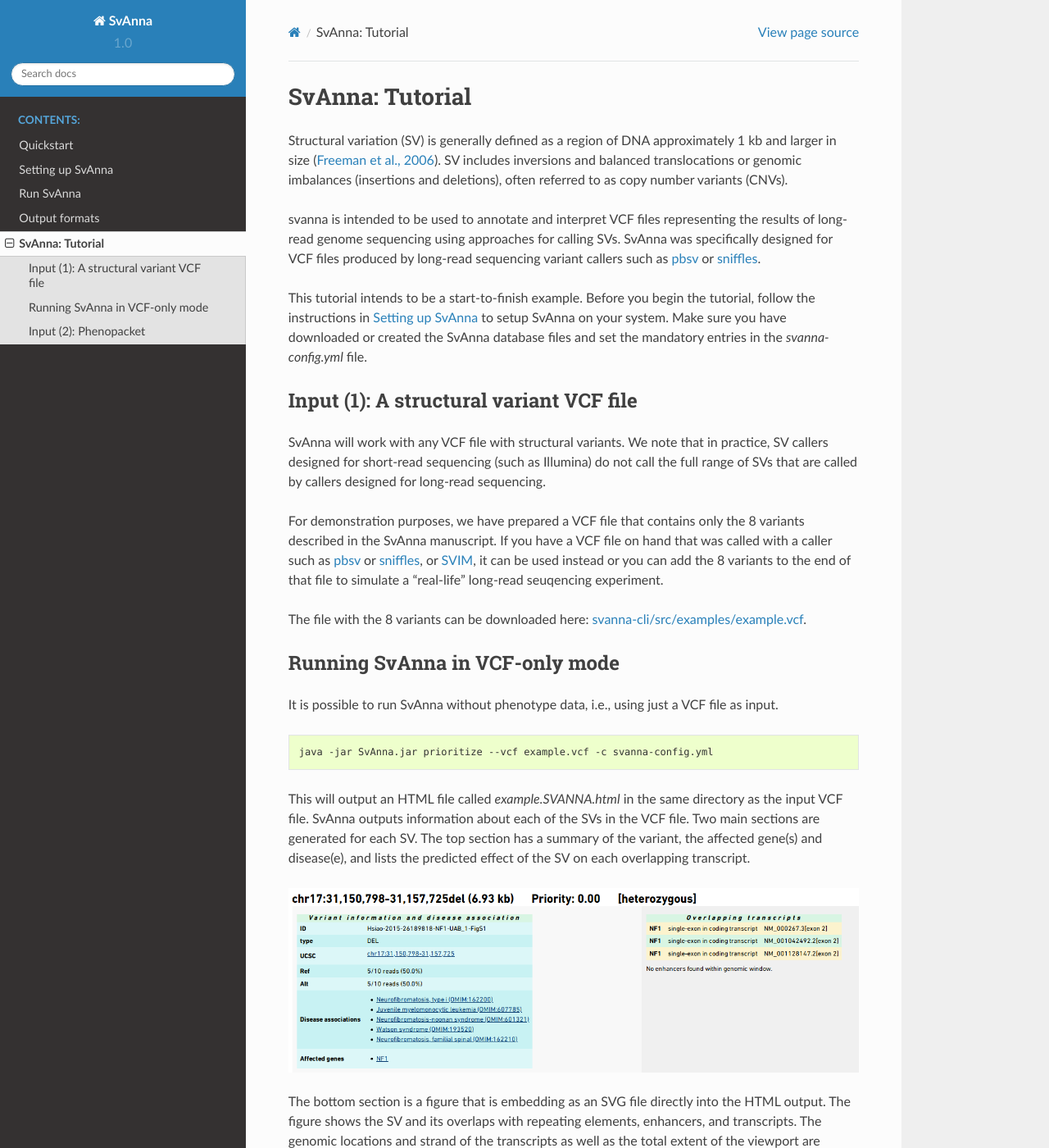
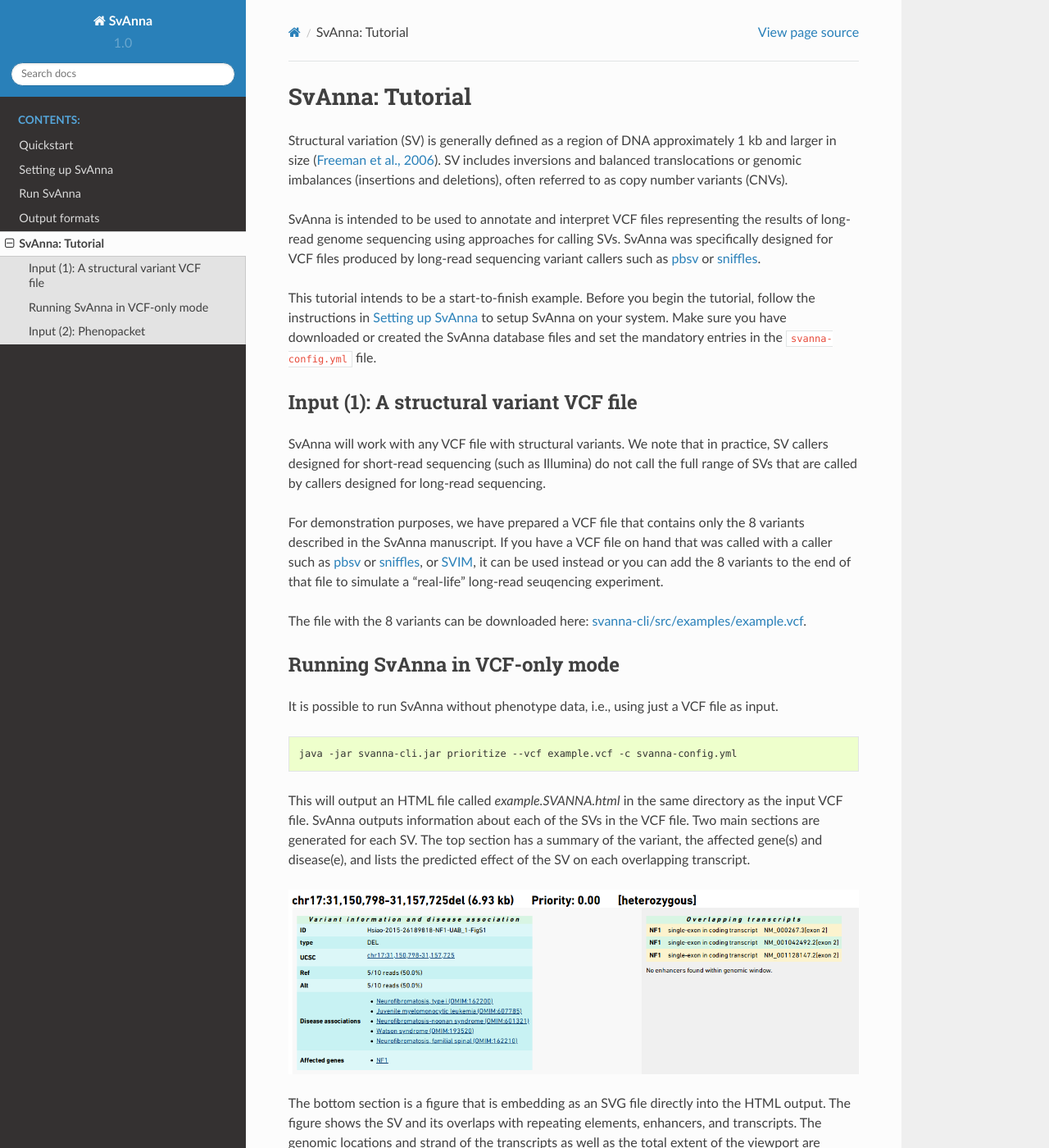
Before and after one commit to monarch-initiative/SvAnna, a Sphinx documentation site: the page built from docs/tutorial.rst, in a window 1280 px wide and 1400 px high. Shown: the whole window at 82% size. Built offline with Sphinx 7.4.7 and the Read the Docs theme 2.0.0, drawn with Linux system fonts in a browser that asks for light colours; some of the changed text lies outside the part shown.

Commit message:
Show URLs in tutorial as code blocks

```diff
--- a/docs/tutorial.rst
+++ b/docs/tutorial.rst
@@ -10,13 +10,13 @@
 inversions and balanced translocations or genomic imbalances (insertions and deletions),
 often referred to as copy number variants (CNVs).
 
-svanna is intended to be used to annotate and interpret VCF files representing the results of
+SvAnna is intended to be used to annotate and interpret VCF files representing the results of
 long-read genome sequencing using approaches for calling SVs. SvAnna was specifically designed
 for VCF files produced by long-read sequencing variant callers such as `pbsv <https://github.com/PacificBiosciences/pbsv>`_ or
 `sniffles <https://github.com/fritzsedlazeck/Sniffles>`_.
 
 This tutorial intends to be a start-to-finish example. Before you begin the tutorial, follow the instructions in
-:ref:`rstsetup` to setup SvAnna on your system. Make sure you have downloaded or created the SvAnna database files and set the mandatory entries in the `svanna-config.yml` file.
+:ref:`rstsetup` to setup SvAnna on your system. Make sure you have downloaded or created the SvAnna database files and set the mandatory entries in the ``svanna-config.yml`` file.
 
 
 Input (1): A structural variant VCF file
@@ -39,7 +39,7 @@
 
 .. code-block:: console
 
-    java -jar SvAnna.jar prioritize --vcf example.vcf -c svanna-config.yml
+    java -jar svanna-cli.jar prioritize --vcf example.vcf -c svanna-config.yml
 
 This will output an HTML file called `example.SVANNA.html` in the same directory as the input VCF file.
 SvAnna outputs information about each of the SVs in the VCF file. Two main sections are generated for each SV. The top section
@@ -113,8 +113,8 @@
         }
     }
 
-To run this on your system, replace the path for the VCF file (`file:///***/***/example.vcf`). For instance, if you
-have the VCF file at `/home/myname/data/example.vcf`, the line should read `"uri": "file:////home/myname/data/example.vcf"`.
+To run this on your system, replace the path for the VCF file (``file:///***/***/example.vcf``). For instance, if you
+have the VCF file at ``/home/myname/data/example.vcf``, the line should read ``"uri": "file:///home/myname/data/example.vcf"``.
 
 
 This phenopacket file can be downloaded here: `svanna-cli/src/examples/example-phenopacket.json <https://github.com/TheJacksonLaboratory/SvAnna/blob/master/svanna-cli/src/examples/example-phenopacket.json>`_.
```
Also changed, not shown: other parts of docs/tutorial.rst (+1 -1 lines).
